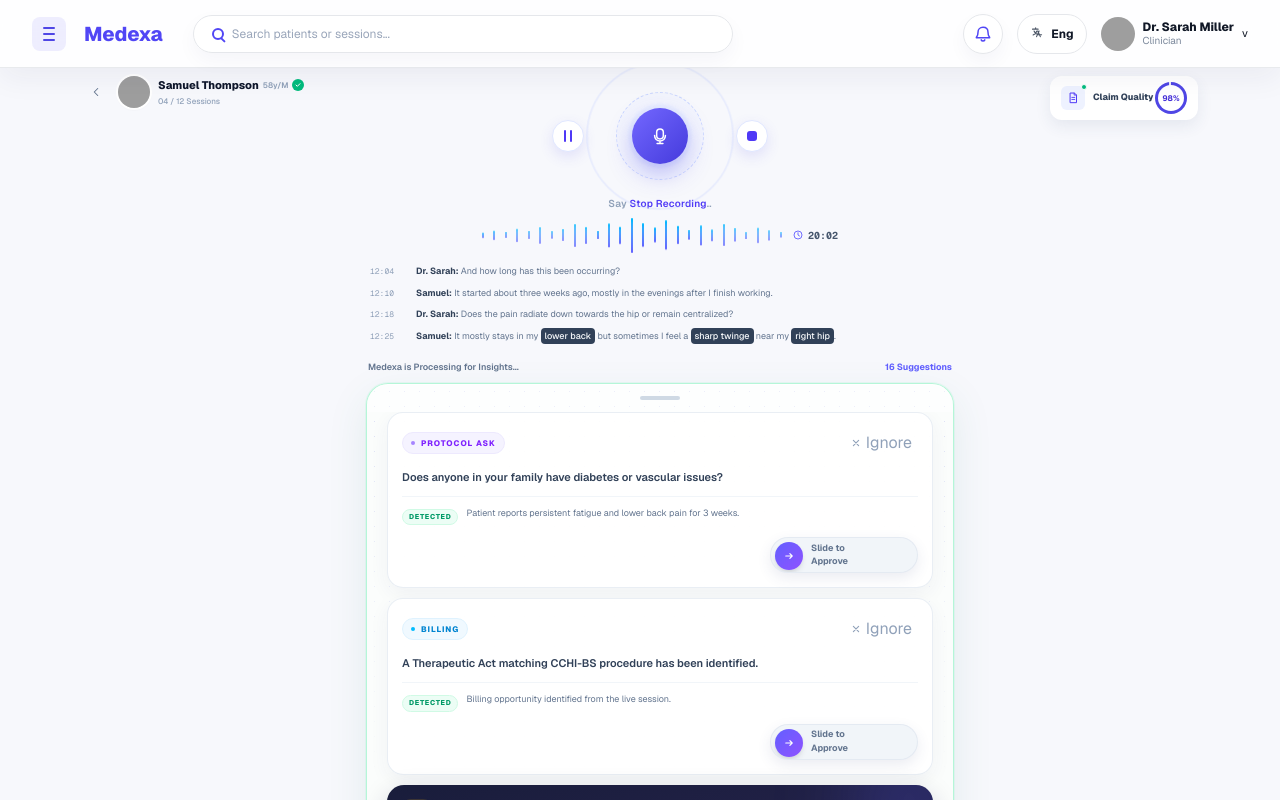
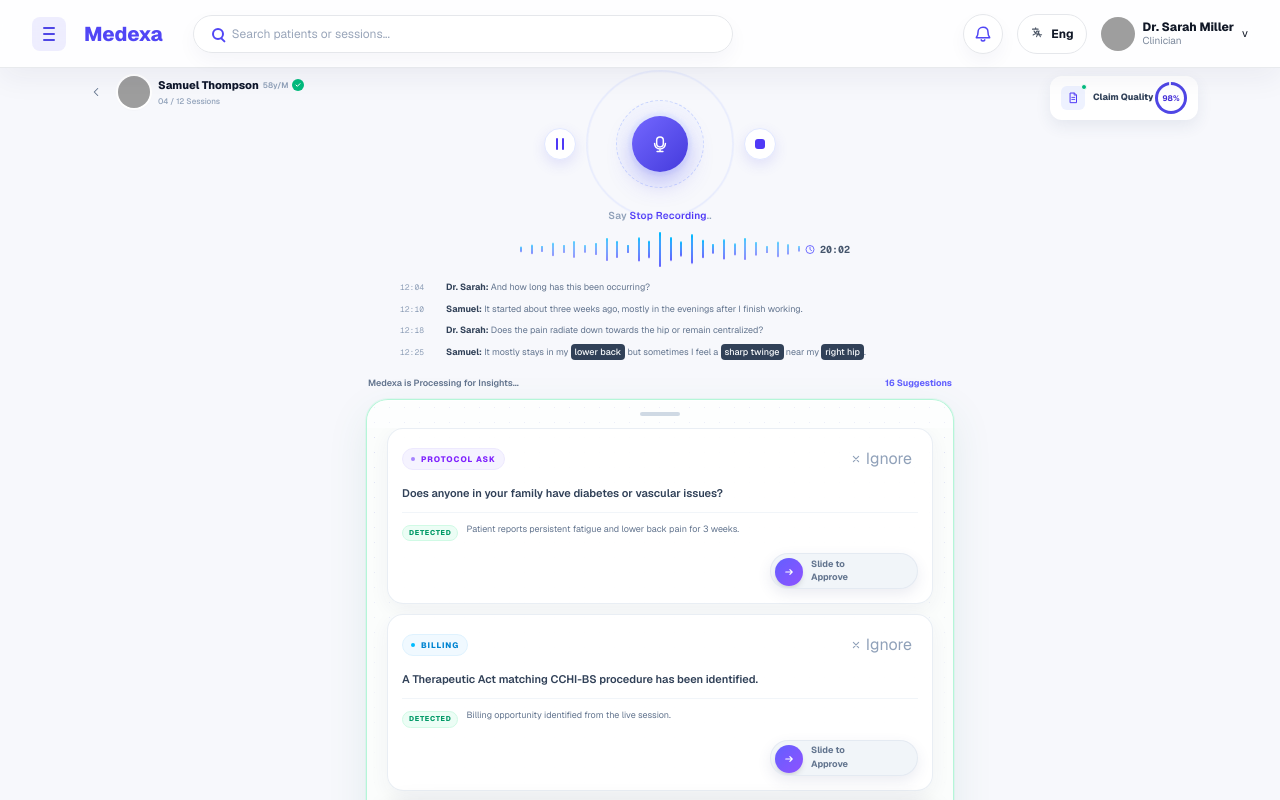
Before and after one commit to syedsaifshah786/medexa-gcc-frontend, a Next.js app: page /session in a window 1280 px wide. Shown: the top 800 px of the page. Built offline with nearby package versions, Linux system fonts and the light colour scheme; grey boxes are pictures that could not be loaded.

Commit message:
Fix GCC recording center alignment

```diff
--- a/src/components/gcc/GCCSessionHero.tsx
+++ b/src/components/gcc/GCCSessionHero.tsx
@@ -12,7 +12,8 @@ export default function GCCSessionHero({ timer, transcript }: { timer: string; t
 
   return (
     <section className="relative w-full px-1 pb-0.5 pt-1">
-      <div className="mx-auto flex items-center justify-center gap-5">
+      <div className="mx-auto flex w-full max-w-[520px] flex-col items-center">
+        <div className="relative h-32 w-[280px] max-w-full">
           <button
             type="button"
             onClick={() => {
@@ -20,7 +21,7 @@ export default function GCCSessionHero({ timer, transcript }: { timer: string; t
               setStopped(false);
             }}
             aria-label={paused ? "Resume recording" : "Pause recording"}
-          className="grid size-8 place-items-center rounded-full border border-indigo-100 bg-white text-indigo-600 shadow-[0_5px_14px_rgba(79,70,229,0.13)] transition hover:-translate-y-0.5"
+            className="absolute left-6 top-1/2 z-10 grid size-8 -translate-y-1/2 place-items-center rounded-full border border-indigo-100 bg-white text-indigo-600 shadow-[0_5px_14px_rgba(79,70,229,0.13)] transition hover:scale-105"
           >
             {paused ? (
               <svg viewBox="0 0 24 24" className="size-4" aria-hidden="true"><path d="m9 7 8 5-8 5Z" fill="currentColor" /></svg>
@@ -29,7 +30,7 @@ export default function GCCSessionHero({ timer, transcript }: { timer: string; t
             )}
           </button>
 
-        <div className="relative grid size-28 place-items-center">
+          <div className="absolute left-1/2 top-1/2 grid size-28 -translate-x-1/2 -translate-y-1/2 place-items-center">
             <span className="absolute inset-0 rounded-full border border-indigo-200/60 animate-[ping_2.6s_ease-out_infinite]" />
             <span className="absolute inset-3 rounded-full border border-dashed border-indigo-200/90 bg-indigo-50/45" />
             <span className="absolute inset-6 rounded-full bg-indigo-100/55 blur-[1px]" />
@@ -45,13 +46,12 @@ export default function GCCSessionHero({ timer, transcript }: { timer: string; t
             type="button"
             onClick={() => setStopped(true)}
             aria-label="Stop recording"
-          className="grid size-8 place-items-center rounded-full border border-indigo-100 bg-white text-indigo-600 shadow-[0_5px_14px_rgba(79,70,229,0.13)] transition hover:-translate-y-0.5"
+            className="absolute right-6 top-1/2 z-10 grid size-8 -translate-y-1/2 place-items-center rounded-full border border-indigo-100 bg-white text-indigo-600 shadow-[0_5px_14px_rgba(79,70,229,0.13)] transition hover:scale-105"
           >
             <span className="size-2.5 rounded-[3px] bg-current" />
           </button>
         </div>
 
-      <div className="mt-1 text-center">
         <p className="text-[10px] font-semibold tracking-wide text-slate-400">
           {stopped ? (
             "Recording stopped"
@@ -61,8 +61,8 @@ export default function GCCSessionHero({ timer, transcript }: { timer: string; t
             <>Say <span className="text-indigo-600">Stop Recording</span>..</>
           )}
         </p>
-        <div className="mx-auto mt-1.5 flex w-full max-w-[380px] items-center justify-center gap-2.5 px-2">
-          <div className="flex h-9 min-w-0 flex-1 items-center justify-between sm:w-[300px] sm:flex-none">
+        <div className="relative mt-1.5 h-10 w-full max-w-[380px]">
+          <div className="absolute left-1/2 top-1/2 flex h-9 w-[calc(100%-96px)] max-w-[280px] -translate-x-1/2 -translate-y-1/2 items-center justify-between">
             {bars.map((height, index) => (
               <i
                 key={`${height}-${index}`}
@@ -71,7 +71,7 @@ export default function GCCSessionHero({ timer, transcript }: { timer: string; t
               />
             ))}
           </div>
-          <span className="inline-flex shrink-0 items-center gap-1 font-mono text-[10px] font-bold text-slate-600">
+          <span className="absolute right-0 top-1/2 inline-flex -translate-y-1/2 items-center gap-1 font-mono text-[10px] font-bold text-slate-600">
             <svg viewBox="0 0 24 24" className="size-3 text-indigo-500" aria-hidden="true">
               <circle cx="12" cy="12" r="8" fill="none" stroke="currentColor" strokeWidth="1.8" />
               <path d="M12 7.5V12l3 2" fill="none" stroke="currentColor" strokeLinecap="round" strokeLinejoin="round" strokeWidth="1.8" />
```
Lines whose indentation alone changed are shown as unchanged.
